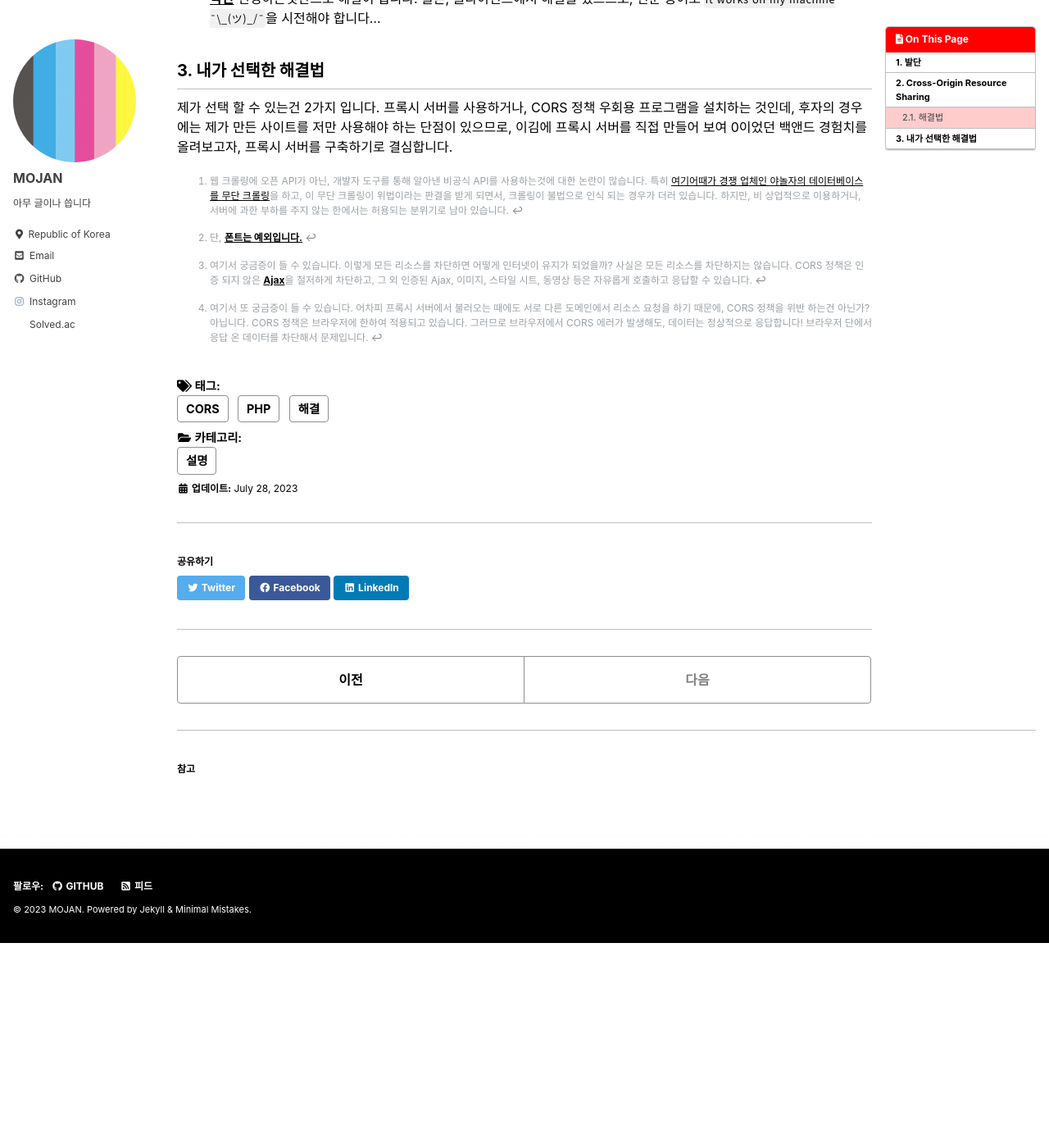
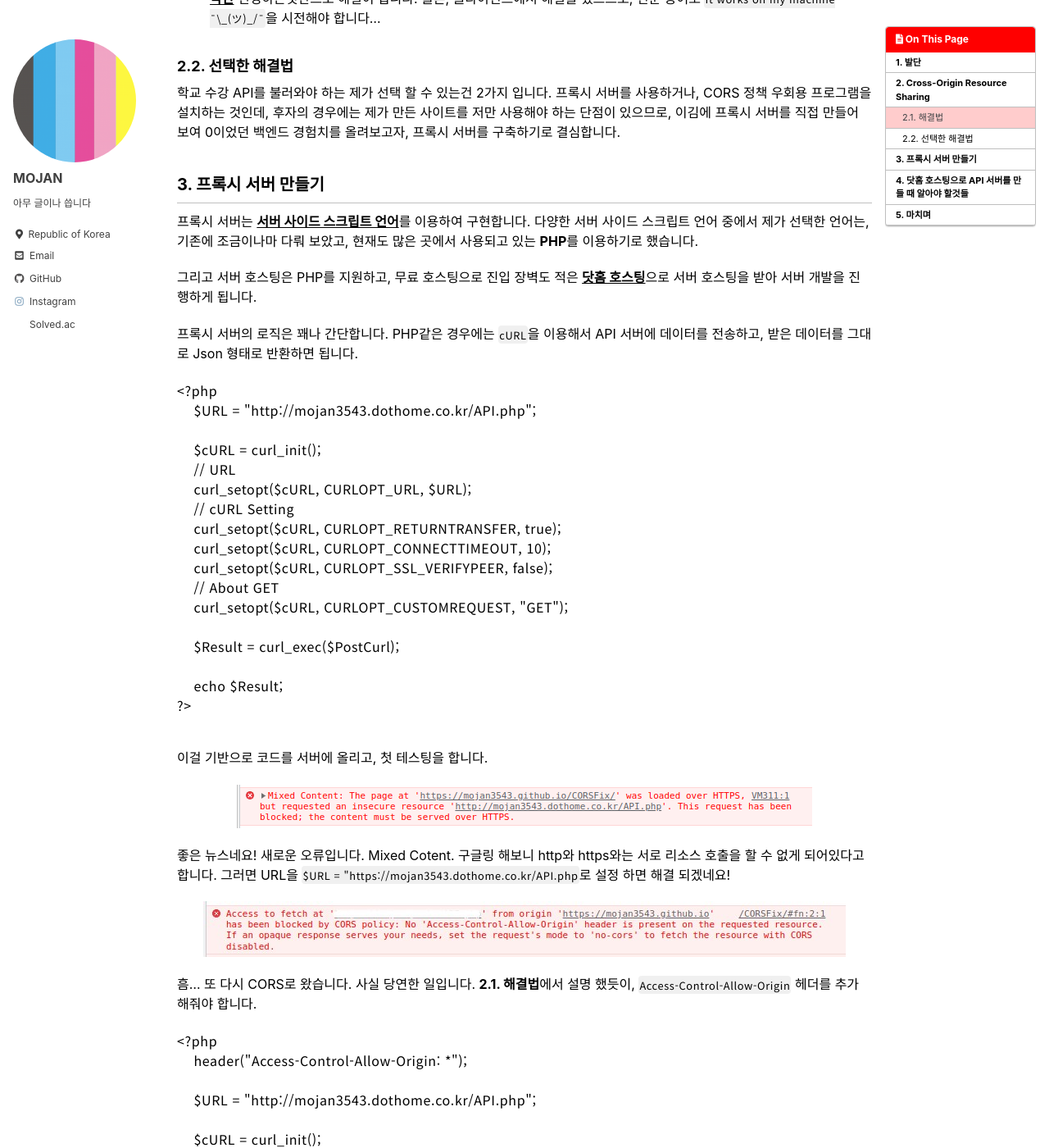
Before and after one commit to MOJAN3543/MOJAN3543.github.io, a Jekyll site: the page built from _posts/CORS/2023-07-28-CORSFix.md, in a window 1280 px wide and 1400 px high, scrolled down 1988 px. Shown: the whole window at 82% size. Built offline with Jekyll 4.4.1, drawn with Linux system fonts in a browser that asks for light colours; cached includes are drawn as plain includes; before the commit the page ends 3138 px from its top, so only the background shows below that; some of the changed text lies outside the part shown.

Commit message:
Update 2023-07-28-CORSFix.md

````diff
--- a/_posts/CORS/2023-07-28-CORSFix.md
+++ b/_posts/CORS/2023-07-28-CORSFix.md
@@ -42,14 +42,96 @@ CORS. 교차 출처 리소스 공유라는 뜻을 가진 이 정책은 서로
 ### 2.1. 해결법
 CORS 정책 위반을 해결하기 위한 해결법은 대략 3가지가 있습니다.
 
-1. 서버의 헤더 설정을 변경한다 : 리소스를 호출하는 서버의 헤더 설정을 변경하는 방법입니다. 친절하게도 CORS 에러 메세지에는 'Access-Control-Allow-Origin' 헤더가 없다고 알려줍니다. 이를 백엔드 서버의 언어에 맞는 헤더를 추가해주면 간단하게 해결됩니다.
+1. 서버의 헤더 설정을 변경한다 : 리소스를 호출하는 서버의 헤더 설정을 변경하는 방법입니다. 친절하게도 CORS 에러 메세지에는 `Access-Control-Allow-Origin` 헤더가 없다고 알려줍니다. 이를 백엔드 서버의 언어에 맞는 헤더를 추가해주면 간단하게 해결됩니다.
 2. 프록시 서버를 사용한다 : 만약에 서버의 헤더를 변경할 수 없는 상황이라면, 서버의 응답을 대신 받아서 다시 보내주는 프록시 서버를 이용하면 됩니다[^4]. 실제로 서버를 구축하거나, CORS 우회용 서비스 서버를 구독하여 사용합니다.
 3. CORS 정책 우회용 프로그램을 설치한다 : 모든 CORS 에러의 근원은 클라이언트인 브라우저이므로, 브라우저의 설정을 [**약간**](https://chrome.google.com/webstore/detail/allow-cors-access-control/lhobafahddgcelffkeicbaginigeejlf) 변경하는것만으로 해결이 됩니다! 물론, 클라이언트에서 해결을 했으므로, 전문 용어로 `It works on my machine ¯\_(ツ)_/¯`을 시전해야 합니다...
 
-## 3. 내가 선택한 해결법
-제가 선택 할 수 있는건 2가지 입니다. 프록시 서버를 사용하거나, CORS 정책 우회용 프로그램을 설치하는 것인데, 후자의 경우에는 제가 만든 사이트를 저만 사용해야 하는 단점이 있으므로, 이김에 프록시 서버를 직접 만들어 보여 0이었던 백앤드 경험치를 올려보고자, 프록시 서버를 구축하기로 결심합니다.
+### 2.2. 선택한 해결법
+학교 수강 API를 불러와야 하는 제가 선택 할 수 있는건 2가지 입니다. 프록시 서버를 사용하거나, CORS 정책 우회용 프로그램을 설치하는 것인데, 후자의 경우에는 제가 만든 사이트를 저만 사용해야 하는 단점이 있으므로, 이김에 프록시 서버를 직접 만들어 보여 0이었던 백엔드 경험치를 올려보고자, 프록시 서버를 구축하기로 결심합니다.
 
-[^1]: 웹 크롤링에 오픈 API가 아닌, 개발자 도구를 통해 알아낸 비공식 API를 사용하는것에 대한 논란이 많습니다. 특히 [여기어때가 경쟁 업체인 야놀자의 데이터베이스를 무단 크롤링](https://www.etnews.com/20200211000365)을 하고, 이 무단 크롤링이 위법이라는 판결을 받게 되면서, 크롤링이 불법으로 인식 되는 경우가 더러 있습니다. 하지만, 비 상업적으로 이용하거나, 서버에 과한 부하를 주지 않는 한에서는 허용되는 분위기로 남아 있습니다.
+## 3. 프록시 서버 만들기
+프록시 서버는 [**서버 사이드 스크립트 언어**](https://ko.wikipedia.org/wiki/%EC%84%9C%EB%B2%84_%EC%82%AC%EC%9D%B4%EB%93%9C_%EC%8A%A4%ED%81%AC%EB%A6%BD%ED%8A%B8_%EC%96%B8%EC%96%B4)를 이용하여 구현합니다. 다양한 서버 사이드 스크립트 언어 중에서 제가 선택한 언어는, 기존에 조금이나마 다뤄 보았고, 현재도 많은 곳에서 사용되고 있는 **PHP**를 이용하기로 했습니다.
+
+그리고 서버 호스팅은 PHP를 지원하고, 무료 호스팅으로 진입 장벽도 적은 [**닷홈 호스팅**](https://www.dothome.co.kr/)으로 서버 호스팅을 받아 서버 개발을 진행하게 됩니다.
+
+프록시 서버의 로직은 꽤나 간단합니다. PHP같은 경우에는 `cURL`을 이용해서 API 서버에 데이터를 전송하고, 받은 데이터를 그대로 Json 형태로 반환하면 됩니다.
+```PHP
+{% raw %}<?php
+    $URL = "http://mojan3543.dothome.co.kr/API.php";
+
+    $cURL = curl_init();
+    // URL
+    curl_setopt($cURL, CURLOPT_URL, $URL);
+    // cURL Setting
+    curl_setopt($cURL, CURLOPT_RETURNTRANSFER, true);
+    curl_setopt($cURL, CURLOPT_CONNECTTIMEOUT, 10);
+    curl_setopt($cURL, CURLOPT_SSL_VERIFYPEER, false);
+    // About GET
+    curl_setopt($cURL, CURLOPT_CUSTOMREQUEST, "GET");
+
+    $Result = curl_exec($PostCurl);
+
+    echo $Result;
+?>
+{% endraw %}
+```
+이걸 기반으로 코드를 서버에 올리고, 첫 테스팅을 합니다.
+
+![MixedContent](https://github.com/MOJAN3543/MOJAN3543.github.io/blob/main/_posts/CORS/MixedContent.png?raw=true "MixedContent")
+{: .text-center}
+좋은 뉴스네요! 새로운 오류입니다. Mixed Cotent. 구글링 해보니 http와 https와는 서로 리소스 호출을 할 수 없게 되어있다고 합니다. 그러면 URL을 `$URL = "https://mojan3543.dothome.co.kr/API.php`로 설정 하면 해결 되겠네요!
+
+![CORSPolicy](https://github.com/MOJAN3543/MOJAN3543.github.io/blob/main/_posts/CORS/CORSPolicy.jpg?raw=true "CORSPolicySameOrigin")
+{: .text-center}
+흠... 또 다시 CORS로 왔습니다. 사실 당연한 일입니다. **2.1. 해결법**에서 설명 했듯이, `Access-Control-Allow-Origin` 헤더를 추가 해줘야 합니다.
+
+```PHP
+{% raw %}<?php
+    header("Access-Control-Allow-Origin: *");
+
+    $URL = "http://mojan3543.dothome.co.kr/API.php";
+
+    $cURL = curl_init();
+    // URL
+    curl_setopt($cURL, CURLOPT_URL, $URL);
+    // cURL Setting
+    curl_setopt($cURL, CURLOPT_RETURNTRANSFER, true);
+    curl_setopt($cURL, CURLOPT_CONNECTTIMEOUT, 10);
+    curl_setopt($cURL, CURLOPT_SSL_VERIFYPEER, false);
+    // About GET
+    curl_setopt($cURL, CURLOPT_CUSTOMREQUEST, "GET");
+
+    $Result = curl_exec($PostCurl);
+
+    echo $Result;
+?>
+{% endraw %}
+```
+다음과 같이 `Access-Control-Allow-Origin: *`로 설정을 해놓는다면, 아무 도메인으로 리소스 요청을 하더라도 정상적으로 동작합니다! 이렇게 다시 설정을 하고 실행해줍니다.
+![CORSPolicy](https://github.com/MOJAN3543/MOJAN3543.github.io/blob/main/_posts/CORS/CORSPolicy.jpg?raw=true "CORSPolicySameOrigin")
+{: .text-center}
+??? 또 다시 CORS 오류입니다. 제가 뭔가 잘못 설정했을까요? 아니면 뭐가 문제일까요...
+
+![NoHTTPS](https://github.com/MOJAN3543/MOJAN3543.github.io/blob/main/_posts/CORS/NoHTTPS.jpg?raw=true "NoHTTPS")
+{: .text-center}
+아파치 헤더 설정도 건드려 보고, 방화벽도 설정했으나 여전히 미궁속으로 빠진채, 고객센터에 방화벽 관련 문의를 드렸습니다. Response 헤더를 같이 첨부해 드렸는데, https로 나와있다고 말씀을 하시길래 혹시 https로 URL를 설정 해서 안되나 싶어서 API 주소에 브라우저로 직접 접속 해봤습니다.
+
+![404](https://github.com/MOJAN3543/MOJAN3543.github.io/blob/main/_posts/CORS/404.png?raw=true "404")
+{: .text-center}
+그렇습니다. 닷홈 호스팅은 무료 도메인 제공을 할때, SSL 인증서를 지원하지 않아, HTTPS가 지원하지 않는겁니다. 그제야 깨달은 저는 테스트 페이지를 https에서 http로 변경하고, 다시 fetch를 넣자, **모든게 정상적으로 동작했습니다.**
+
+## 4. 닷홈 호스팅으로 API 서버를 만들 때 알아야 할것들
+그동안의 삽질로 알아낸 결과입니다.
+
+1. 닷홈 호스팅은 API 호출을 하기 위해선, 방화벽을 해제해야 합니다. 이는 호스팅 1:1 문의로 방화벽 해제 문의를 드리면 빠른 시간 내로 해결해 주십니다.
+2. API 호출을 하는 웹 사이트가 HTTPS를 사용한다면, SSL 인증서를 발급받아야 합니다. 이는 무료로 해결 할 수 없는 방안이며, 1년에 대략 1만 3천원 하는 유료 도메인과, SSL 설치 비용으로 2만원을 지불해야 합니다.
+3. PHP에서의 헤더 설정과 아파치 헤더 설정은 동일한 것 입니다. API 서버를 만들때 딱히 아파치 헤더 설정을 건들 이유는 없습니다.
+4. API 서버를 만들 때 SSL 외에는 결제를 필요로 하지 않습니다. 멍청 비용으로 웹 호스팅을 결제하지는 마시길 바랍니다.
+
+## 5. 마치며
+대략 1주간 피 튀기는 혈투 끝에 5만원의 손실을 보고 많은 점을 배웠습니다. 이렇게 사람이 성장 하는게 아닐까요? 하지만 이 글을 보는 여러분들은 굳이 시간과 돈을 버려가며 성장 하지는 마시길 바랍니다.
+
+[^1]: 웹 크롤링에 오픈 API가 아닌, 개발자 도구를 통해 알아낸 비공식 API를 사용하는것에 대한 논란이 많습니다. 특히 [**여기어때가 경쟁 업체인 야놀자의 데이터베이스를 무단 크롤링**](https://www.etnews.com/20200211000365)을 하고, 이 무단 크롤링이 위법이라는 판결을 받게 되면서, 크롤링이 불법으로 인식 되는 경우가 더러 있습니다. 하지만, 비 상업적으로 이용하거나, 서버에 과한 부하를 주지 않는 한에서는 허용되는 분위기로 남아 있습니다.
 [^2]: 단, [**폰트는 예외입니다.**](https://stackoverflow.com/questions/33197751/fonts-are-blocked-in-web-client-cors)
 [^3]: 여기서 궁금증이 들 수 있습니다. 이렇게 모든 리소스를 차단하면 어떻게 인터넷이 유지가 되었을까? 사실은 모든 리소스를 차단하지는 않습니다. CORS 정책은 인증 되지 않은 [**Ajax**](https://ko.wikipedia.org/wiki/Ajax)을 철저하게 차단하고, 그 외 인증된 Ajax, 이미지, 스타일 시트, 동영상 등은 자유롭게 호출하고 응답할 수 있습니다.
 [^4]: 여기서 또 궁금증이 들 수 있습니다. 어차피 프록시 서버에서 불러오는 때에도 서로 다른 도메인에서 리소스 요청을 하기 때문에, CORS 정책을 위반 하는건 아닌가? 아닙니다. CORS 정책은 브라우저에 한하여 적용되고 있습니다. 그러므로 브라우저에서 CORS 에러가 발생해도, 데이터는 정상적으로 응답합니다! 브라우저 단에서 응답 온 데이터를 차단해서 문제입니다.
````
